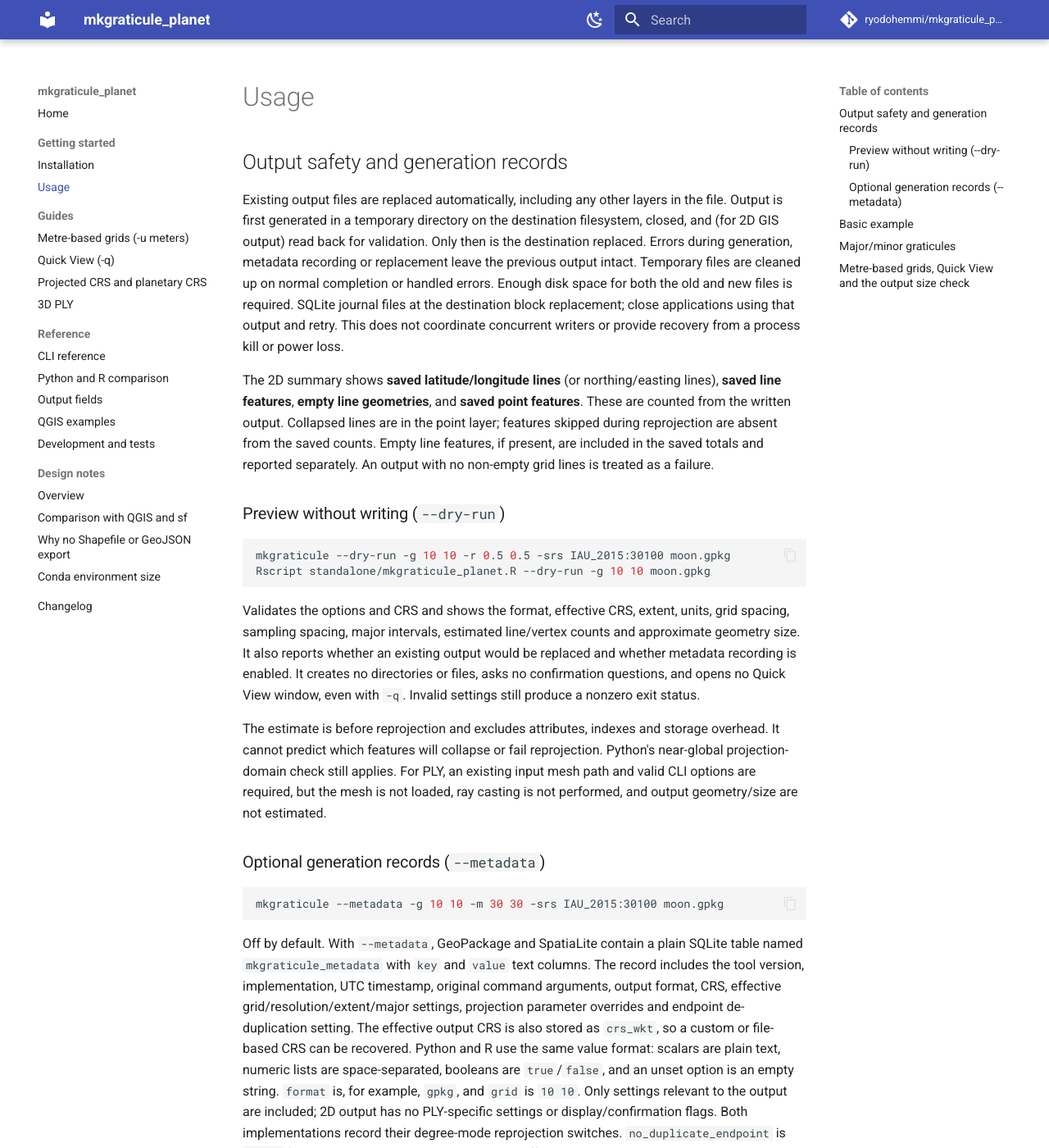
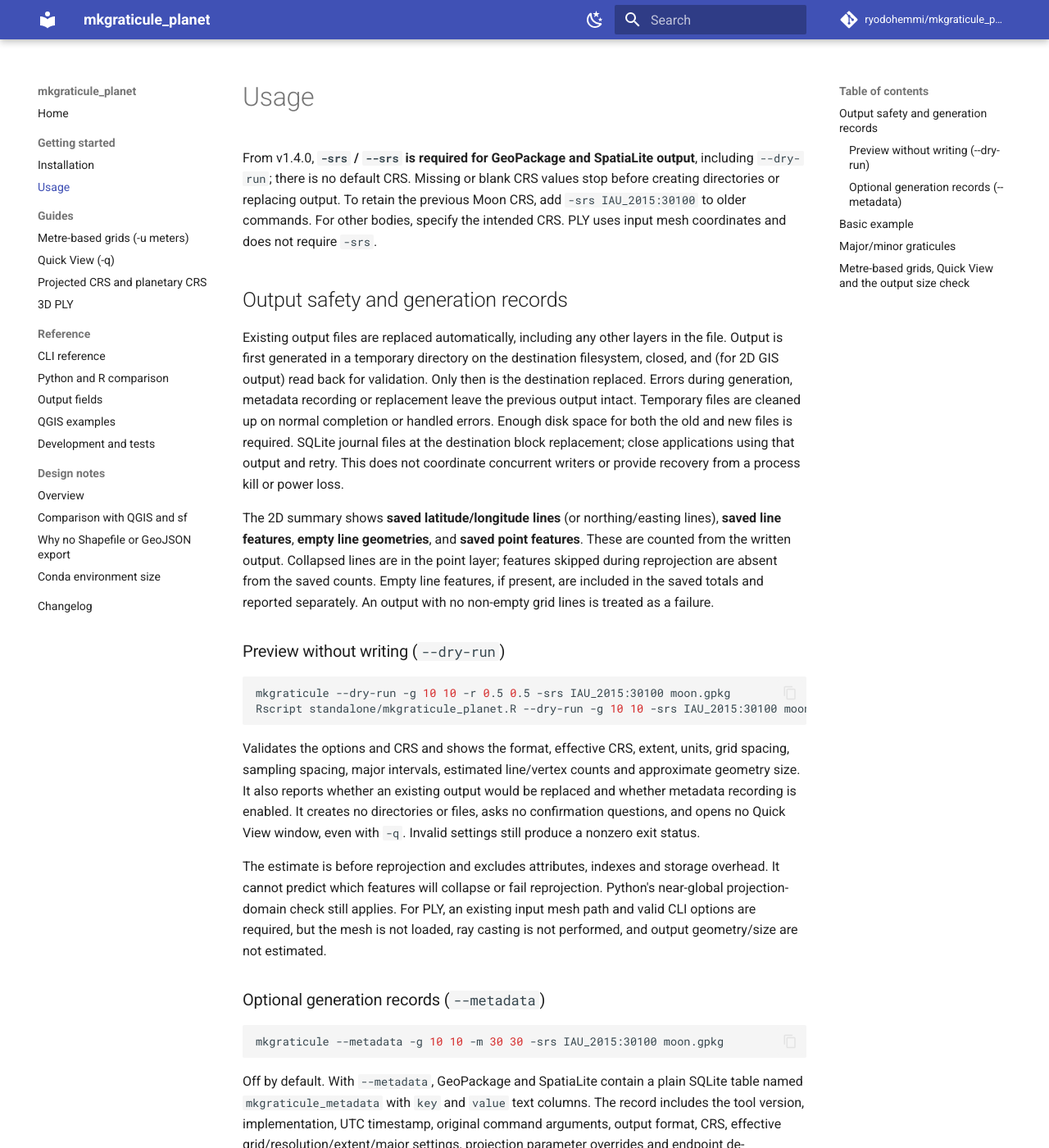
Before and after one commit to ryodohemmi/mkgraticule_planet, an MkDocs documentation site: the page built from docs/usage.md, in a window 1280 px wide and 1400 px high. Shown: the whole window at 82% size. Built offline with MkDocs 1.6.1 and Material for MkDocs 9.7.7, drawn with Linux system fonts in a browser that asks for light colours; comment, search, counter and statistics services are not loaded.

Commit message:
Require an explicit CRS for 2D output and prepare v1.4.0

````diff
--- a/docs/usage.md
+++ b/docs/usage.md
@@ -1,4 +1,10 @@
 # Usage
+
+From v1.4.0, **`-srs` / `--srs` is required for GeoPackage and SpatiaLite output**,
+including `--dry-run`; there is no default CRS. Missing or blank CRS values stop
+before creating directories or replacing output. To retain the previous Moon
+CRS, add `-srs IAU_2015:30100` to older commands. For other bodies, specify the
+intended CRS. PLY uses input mesh coordinates and does not require `-srs`.
 
 ## Output safety and generation records
 
@@ -23,7 +29,7 @@ An output with no non-empty grid lines is treated as a failure.
 
 ```sh
 mkgraticule --dry-run -g 10 10 -r 0.5 0.5 -srs IAU_2015:30100 moon.gpkg
-Rscript standalone/mkgraticule_planet.R --dry-run -g 10 10 moon.gpkg
+Rscript standalone/mkgraticule_planet.R --dry-run -g 10 10 -srs IAU_2015:30100 moon.gpkg
 ```
 
 Validates the options and CRS and shows the format, effective CRS, extent, units,
--- a/pyproject.toml
+++ b/pyproject.toml
@@ -4,7 +4,7 @@ build-backend = "setuptools.build_meta"
 
 [project]
 name = "mkgraticule_planet"
-version = "1.3.2"
+version = "1.4.0"
 description = "Create planetary-scale graticules with multi-format labels for any GDAL/PROJ-supported CRS — exported as GeoPackage, SpatiaLite, or fitted 3D PLY"
 readme = "README.md"
 license = "Apache-2.0"
````
Also changed, not shown: CHANGELOG.md (+5 -0 lines), README.md (+5 -0 lines), docs/cli-reference.md (+1 -1 lines), docs/development.md (+4 -1 lines), docs/implementation-comparison.md (+1 -0 lines), docs/projected-crs.md (+2 -0 lines), 6 other files.
